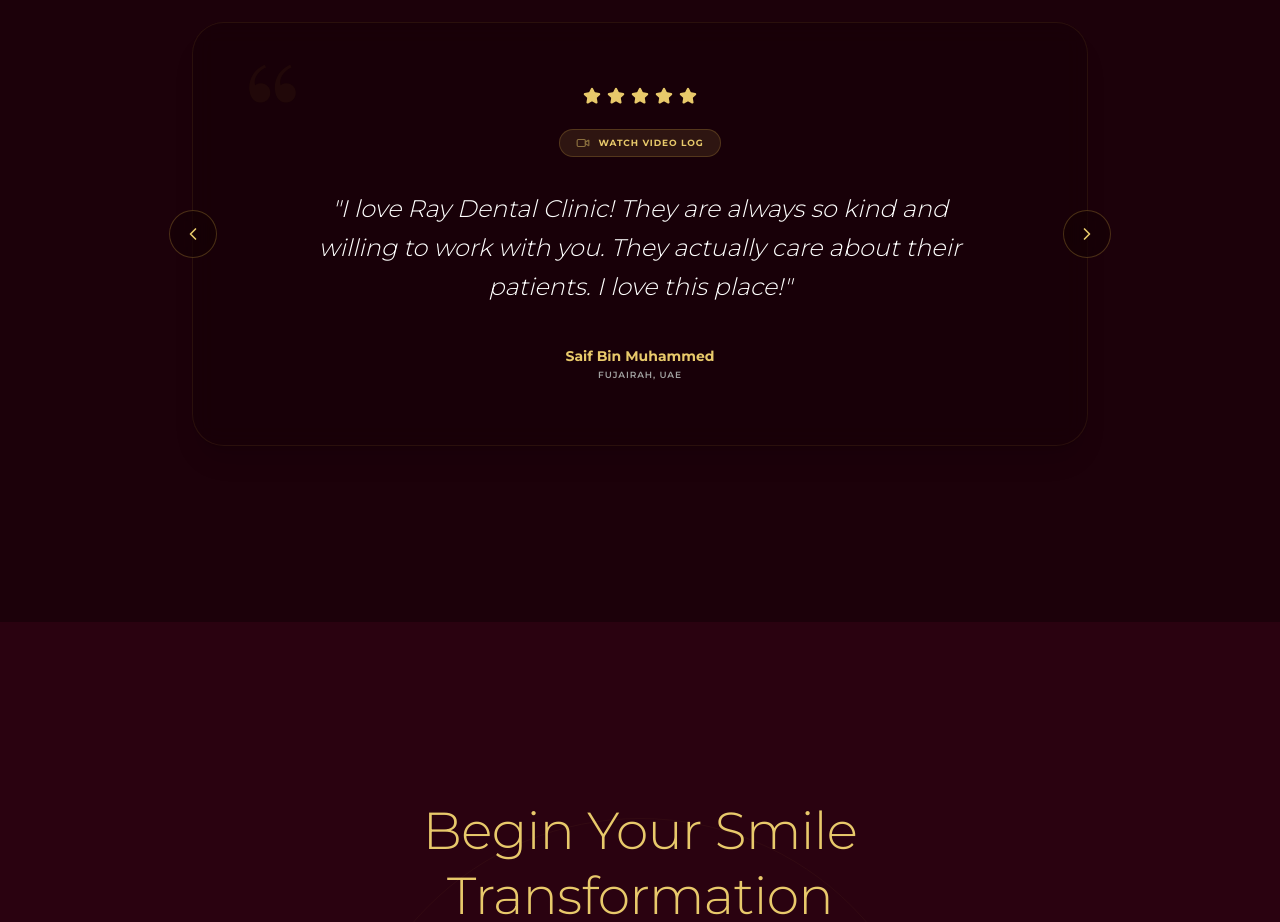
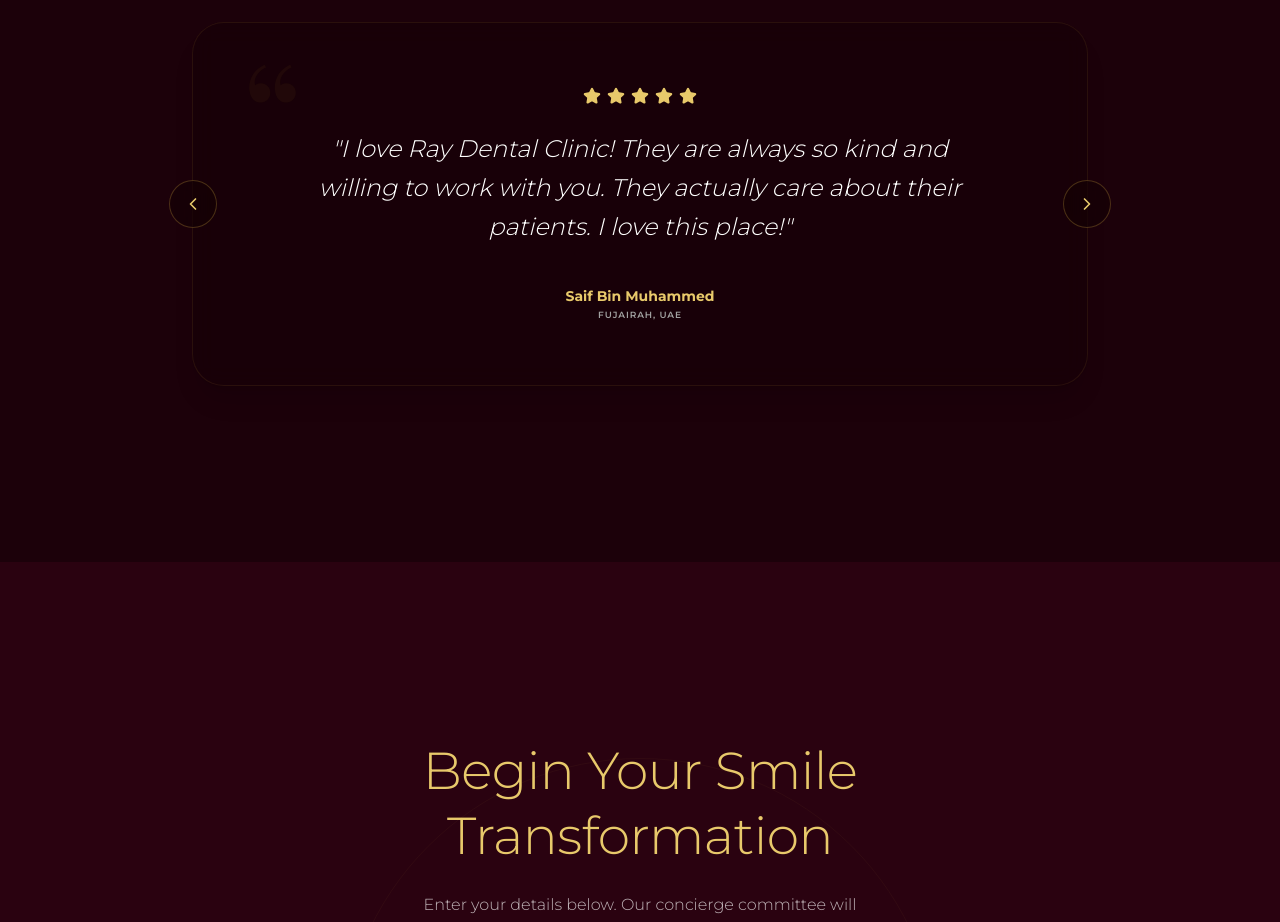
Before and after one commit to santhrupthishetty14/ray_dental, a Next.js app: page / in a window 1280 px wide. Shown: the part 10580-11502 px from the top of the page. Built offline with nearby package versions, Linux system fonts and the light colour scheme.

Commit message:
fix: remove unused watch video log badge in testimonials

```diff
--- a/src/app/page.tsx
+++ b/src/app/page.tsx
@@ -20,7 +20,6 @@ import {
   Clock,
   ExternalLink,
   ShieldCheck,
-  Video,
 } from "lucide-react";
 
 import Navbar from "@/components/Navbar";
@@ -968,13 +967,7 @@ export default function Home() {
                 ))}
               </div>
 
-              {/* Video icon indicator for premium luxury video testimonials overlay */}
-              <div className="flex justify-center mb-8">
-                <span className="inline-flex items-center gap-2 px-4 py-1.5 rounded-full bg-gold-light/10 text-gold-light text-[9px] uppercase tracking-widest font-bold border border-gold-mid/25">
-                  <Video className="h-3.5 w-3.5 text-gold-light animate-pulse" />
-                  <span>{isRtl ? "شاهد التوثيق المرئي" : "Watch Video Log"}</span>
-                </span>
-              </div>
+
 
               <blockquote className="font-sans text-lg md:text-2xl text-white leading-relaxed font-light italic mb-10 max-w-2xl mx-auto relative z-10">
                 "{reviews[activeReviewIndex].text}"
```
